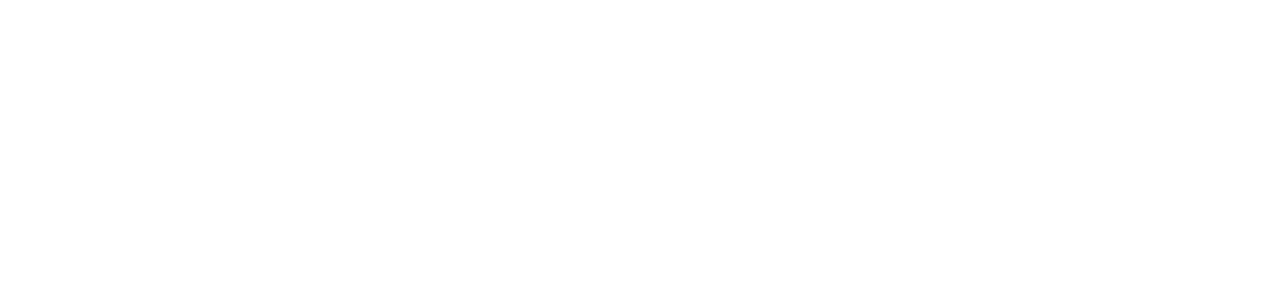
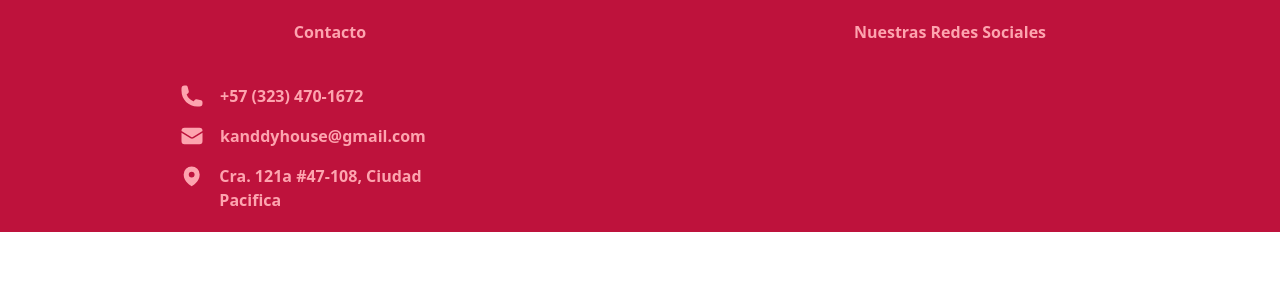
Before and after one commit to AlejandroLargo1031/kandyhouse, a React (Create React App) app: page / in a window 1280 px wide. Shown: the top 300 px of the page. Built offline with nearby package versions, Linux system fonts and the light colour scheme.

Commit message:
Se crea la zona de contacto
creo la zona de contacto con el correo, dirección y teléfono

```diff
--- a/src/componentes/Footer.jsx
+++ b/src/componentes/Footer.jsx
@@ -1,8 +1,67 @@
 
 export default function Footer() {
     return(
-        <div>
+        <div className="bg-rose-700 flex p-5">
+            <div className="w-1/2">
+                <h2 className="font-extrabold text-rose-300 text-center">
+                    Contacto
+                </h2>
 
+                <div className="mt-10 space-y-4 mx-40">
+                    <div className="flex space-x-4 ">
+                        <svg xmlns="http://www.w3.org/2000/svg" viewBox="0 0 24 24" fill="currentColor" class="w-6 h-6 fill-rose-300">
+                           <path fill-rule="evenodd" d="M1.5 4.5a3 3 0 013-3h1.372c.86 0 1.61.586 1.819 1.42l1.105 4.423a1.875 1.875 0 01-.694 1.955l-1.293.97c-.135.101-.164.249-.126.352a11.285 11.285 0 006.697 6.697c.103.038.25.009.352-.126l.97-1.293a1.875 1.875 0 011.955-.694l4.423 1.105c.834.209 1.42.959 1.42 1.82V19.5a3 3 0 01-3 3h-2.25C8.552 22.5 1.5 15.448 1.5 6.75V4.5z" clip-rule="evenodd" />
+                        </svg>
+                        <span className="text-rose-300 font-bold">
+                           +57 (323) 470-1672
+                        </span>
+                    </div>
+
+                    <div className="flex space-x-4">
+                        <svg xmlns="http://www.w3.org/2000/svg" viewBox="0 0 24 24" fill="currentColor" class="w-6 h-6 fill-rose-300">
+                           <path d="M1.5 8.67v8.58a3 3 0 003 3h15a3 3 0 003-3V8.67l-8.928 5.493a3 3 0 01-3.144 0L1.5 8.67z" />
+                           <path d="M22.5 6.908V6.75a3 3 0 00-3-3h-15a3 3 0 00-3 3v.158l9.714 5.978a1.5 1.5 0 001.572 0L22.5 6.908z" />
+                        </svg>
+                        <span className="text-rose-300 font-bold">
+                            kanddyhouse@gmail.com
+                        </span>
+                    </div>
+
+                    <div className="flex space-x-4 ">
+                        <svg xmlns="http://www.w3.org/2000/svg" viewBox="0 0 24 24" fill="currentColor" class="w-6 h-6 fill-rose-300">
+                         <path fill-rule="evenodd" d="M11.54 22.351l.07.04.028.016a.76.76 0 00.723 0l.028-.015.071-.041a16.975 16.975 0 001.144-.742 19.58 19.58 0 002.683-2.282c1.944-1.99 3.963-4.98 3.963-8.827a8.25 8.25 0 00-16.5 0c0 3.846 2.02 6.837 3.963 8.827a19.58 19.58 0 002.682 2.282 16.975 16.975 0 001.145.742zM12 13.5a3 3 0 100-6 3 3 0 000 6z" clip-rule="evenodd" />
+                        </svg>
+                        <span className="text-rose-300 font-bold">
+                            Cra. 121a #47-108, Ciudad Pacifica
+                        </span>
+                    </div>
+
+                </div>
+
+            </div>
+
+            <div className="w-1/2">
+                <h2 className="font-extrabold text-rose-300 text-center">
+                    Nuestras Redes Sociales
+                </h2>
+
+                <ul>
+                    <li>
+
+
+
+                    </li>
+
+                    <li>
+
+                    </li>
+
+                    <li>
+
+                    </li>
+                </ul>
+
+            </div>
 
         </div>
     );
```
